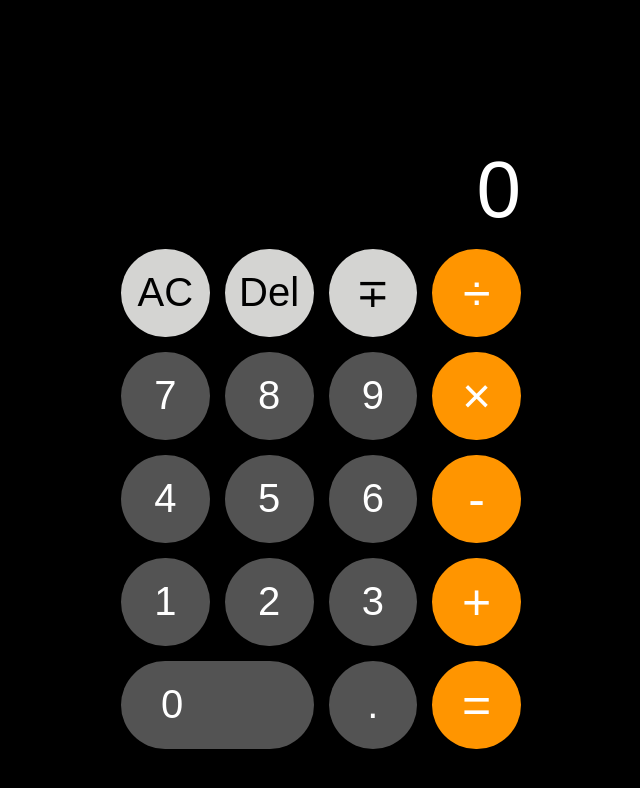
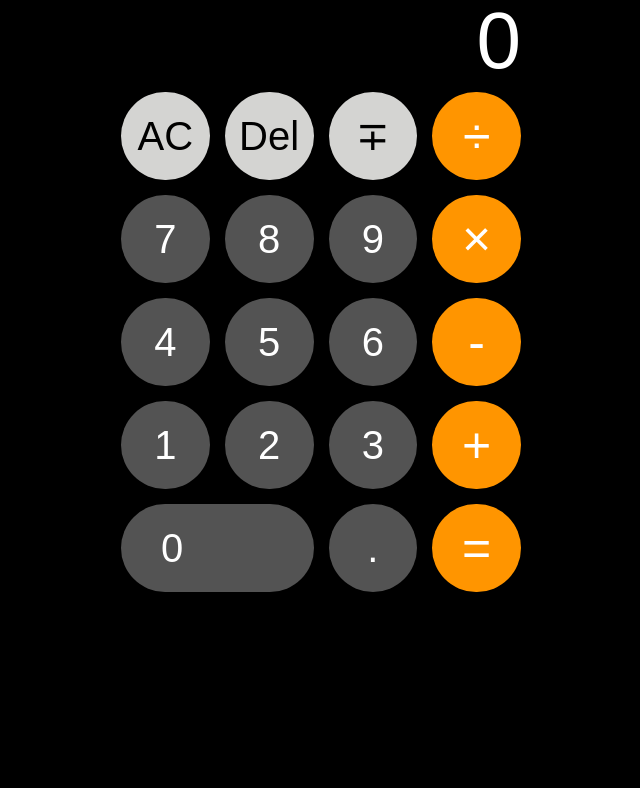
Before and after one commit to cjfaquino/calculator, a plain HTML site: page index.html in a window 1280 px wide. Shown: the whole page, without its empty margins (319-959 px from the left). Drawn offline with Linux system fonts and the light colour scheme.

Commit message:
fix display limit bug

```diff
--- a/scripts.js
+++ b/scripts.js
@@ -38,7 +38,7 @@ buttons.addEventListener('click', e => {
       Array.from(button.parentNode.children)
           .forEach(btn => btn.classList.remove('pressed'))
 
-      if(!action && display.textContent.length < 9){
+      if(!action){
         populateDisplay(button.textContent);
         calculator.dataset.previousKeyType = 'number'
       }
--- a/styles.css
+++ b/styles.css
@@ -9,8 +9,8 @@
 body {
   display: flex;
   justify-content: center;
-  align-items: center;
-  height: 99vh
+  align-items: flex-end;
+  height: 99vh;
 }
 
 body,
@@ -36,15 +36,14 @@ button {
 
 #display {
   border: none;
-  margin-top: 100px;
   margin-bottom: 5px;
   width: 100%;
   text-align: right;
-  height: 100px;
+  height: fit-content;
   color: white;
   font-size: 2em;
+  overflow-wrap: break-word;
 }
-
 
 .numbers {
   color: white;
@@ -55,6 +54,7 @@ button {
   grid-template-columns: repeat(4, 1fr);
   gap: 15px;
   height: 500px;
+  margin-bottom: 25vh;
 }
 
 .buttons>*:active {
```
